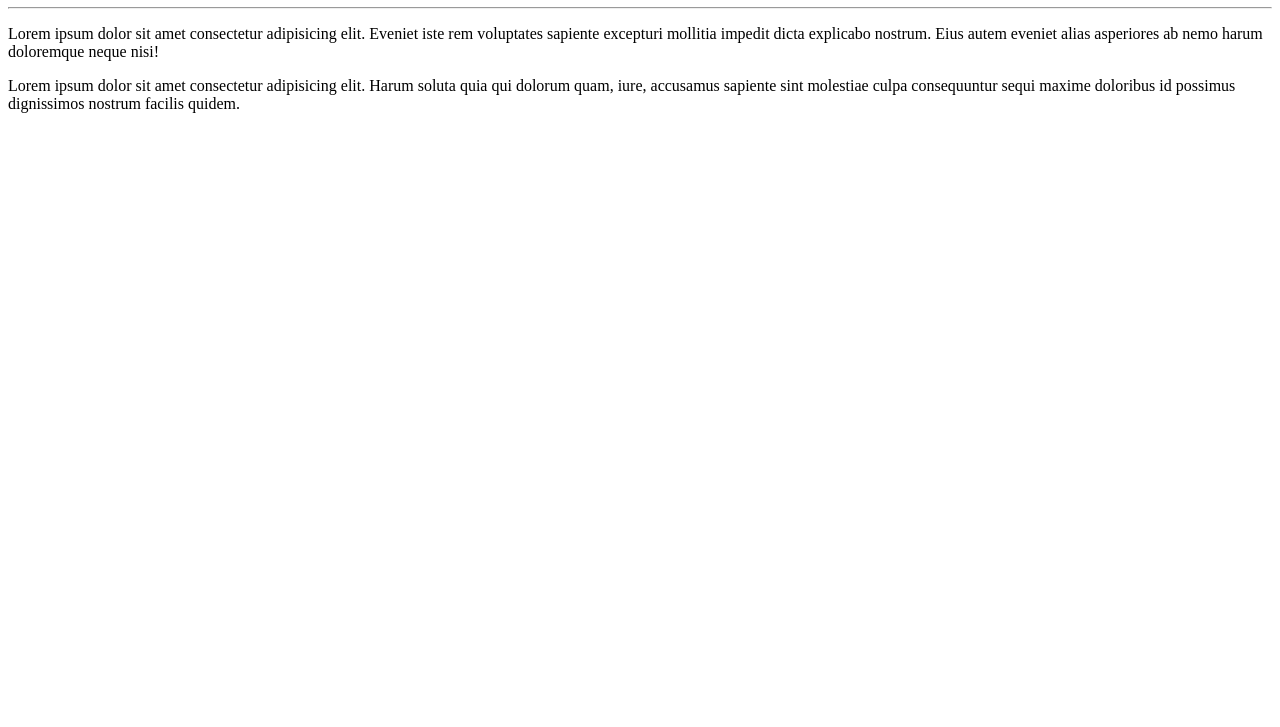
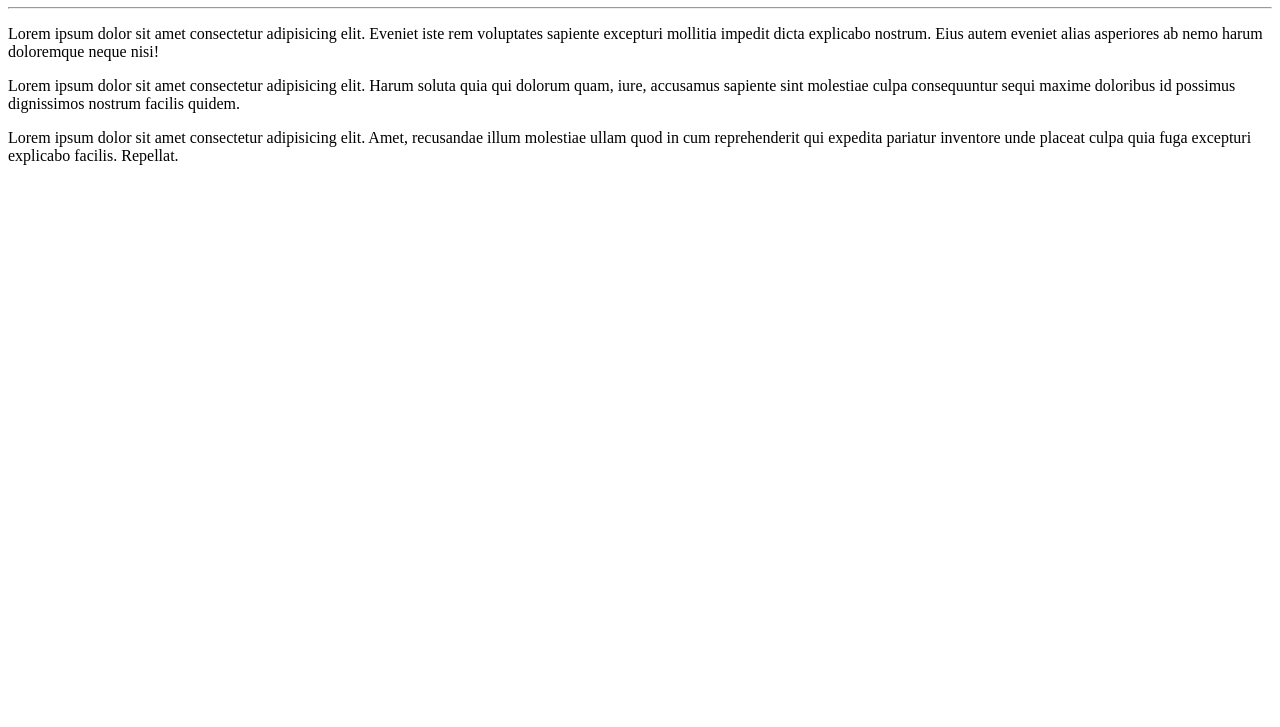
Before and after one commit to ephremmatheus/ola-mundo, a plain HTML site: page site-exemplo/index.html in a window 1280 px wide. Shown: the part 73-800 px from the top of the page. Drawn offline with Linux system fonts and the light colour scheme.

Commit message:
Update index.html
adicionei mais um paragrafo

```diff
--- a/site-exemplo/index.html
+++ b/site-exemplo/index.html
@@ -10,5 +10,6 @@
     <hr>
     <p>Lorem ipsum dolor sit amet consectetur adipisicing elit. Eveniet iste rem voluptates sapiente excepturi mollitia impedit dicta explicabo nostrum. Eius autem eveniet alias asperiores ab nemo harum doloremque neque nisi!</p>
     <p>Lorem ipsum dolor sit amet consectetur adipisicing elit. Harum soluta quia qui dolorum quam, iure, accusamus sapiente sint molestiae culpa consequuntur sequi maxime doloribus id possimus dignissimos nostrum facilis quidem.</p>
+    <p>Lorem ipsum dolor sit amet consectetur adipisicing elit. Amet, recusandae illum molestiae ullam quod in cum reprehenderit qui expedita pariatur inventore unde placeat culpa quia fuga excepturi explicabo facilis. Repellat.</p>
 </body>
 </html>
```
